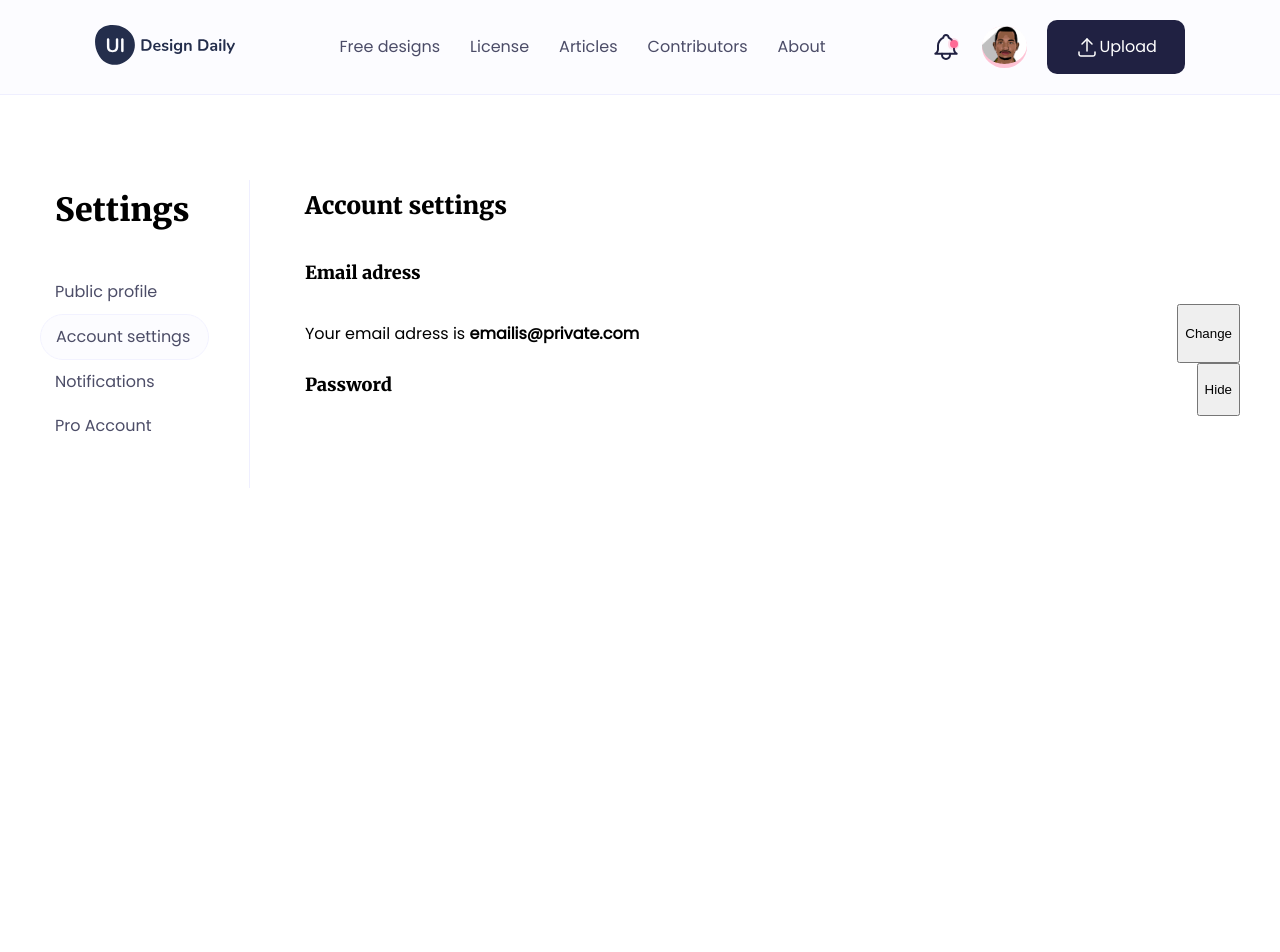
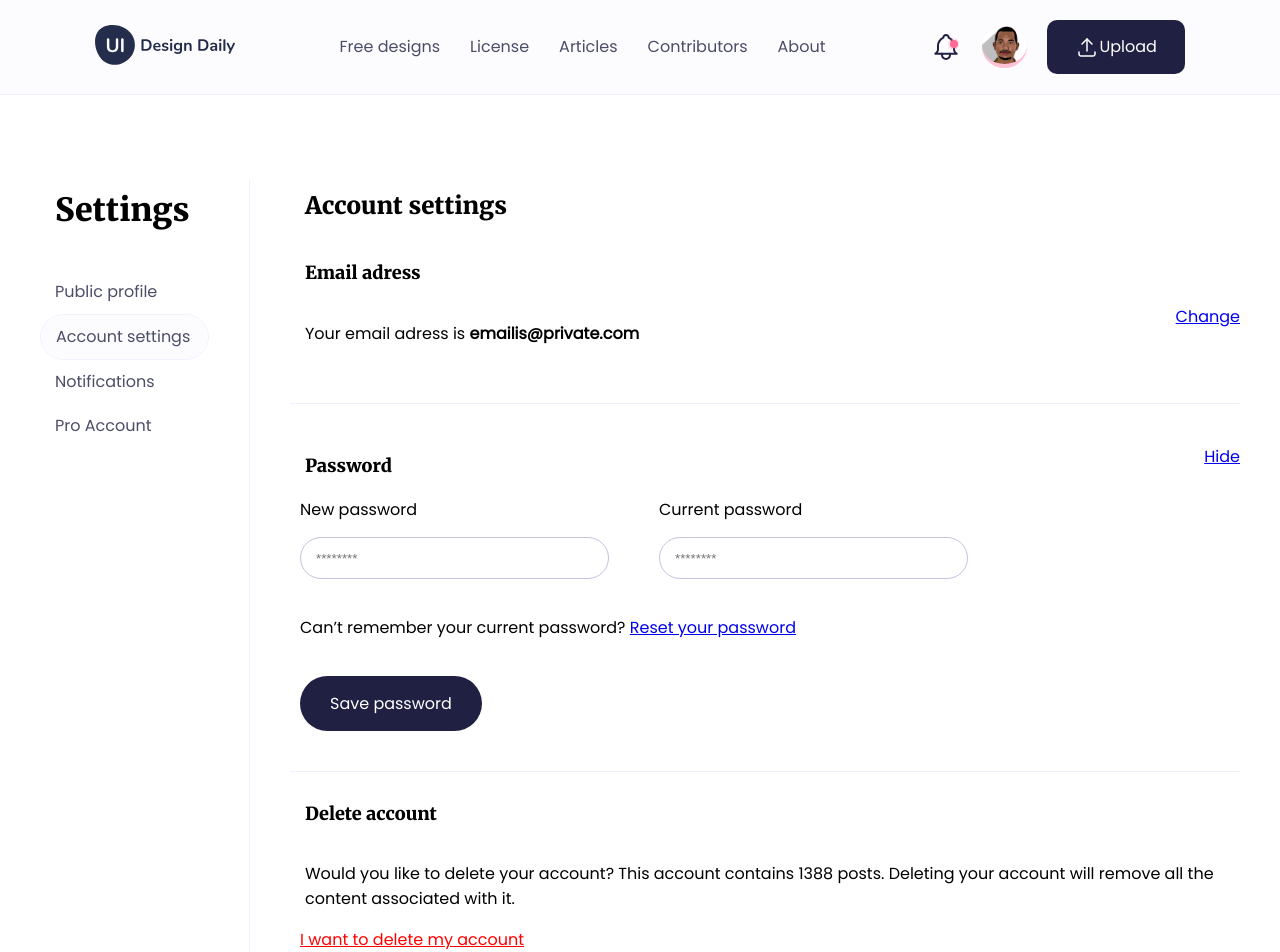
Before and after one commit to RickyMadava/react-with-mr-odon, a React (Create React App) app: page / in a window 1280 px wide. Shown: the top 952 px of the page. Before the commit the page ends 800 px from the top, so only its background shows below. Built offline with nearby package versions, Linux system fonts and the light colour scheme.

Commit message:
Intégration de la Main content partie 2

```diff
--- a/src/App.css
+++ b/src/App.css
@@ -93,7 +93,7 @@
   max-width: 260px;
   display: flex;
   flex-direction: column;
-  justify-content: center;
+  justify-content: flex-start;
   align-items: flex-start;
   border-right: 1px solid #efefff;
   padding: 0 40px 40px 40px;
@@ -151,3 +151,50 @@
   font-weight: 900;
   line-height: 27px;
 }
+.email-section {
+  padding-bottom: 40px;
+  border-bottom: 1px solid #efefff;
+}
+.pwd-section {
+  padding: 40px 0;
+  border-bottom: 1px solid #efefff;
+}
+.pwd-section p {
+  padding: 20px 0 20px 10px;
+}
+.delete-section {
+  padding: 20px 0 10px 0;
+}
+.delete-section a {
+  color: #f00;
+  margin-left: 10px;
+}
+.input-container input {
+  height: 40px;
+  border: 1px solid #c3c3e4;
+  border-radius: 30px;
+  width: 277px;
+  padding: 0 15px;
+}
+.input-container {
+  display: flex;
+  flex-direction: column;
+  padding-right: 50px;
+}
+.input-container label {
+  padding-bottom: 15px;
+}
+.input-bloc-container {
+  display: flex;
+  margin-left: 10px;
+}
+button {
+  margin-left: 10px;
+  padding: 15px 30px;
+  background: #202142;
+  border-radius: 30px;
+  border: none;
+  color: #fff;
+  font-size: 16px;
+  font-family: 'Poppins';
+}
--- a/src/App.js
+++ b/src/App.js
@@ -55,14 +55,38 @@ function App() {
               <p>
                 Your email adress is <span>emailis@private.com</span>
               </p>
-              <button>Change</button>
+              <a href="#">Change</a>
             </div>
           </div>
           <div className="pwd-section">
             <div className="one-line">
               <HeadingThree title="Password" />
-              <button>Hide</button>
+              <a href="#">Hide</a>
             </div>
+            <div className="input-bloc-container">
+              <div className="input-container">
+                <label htmlFor="New password">New password</label>
+                <input type="password" placeholder="********" />
+              </div>
+              <div className="input-container">
+                <label htmlFor="Current password">Current password</label>
+                <input type="password" placeholder="********" />
+              </div>
+            </div>
+            <p>
+              Can’t remember your current password?{" "}
+              <a href="#">Reset your password</a>
+            </p>
+            <button>Save password</button>
+          </div>
+          <div className="delete-section">
+            <HeadingThree title="Delete account" />
+            <p>
+              Would you like to delete your account? This account contains 1388
+              posts. Deleting your account will remove all the content
+              associated with it.
+            </p>
+            <a href="#">I want to delete my account</a>
           </div>
         </div>
       </div>
```
